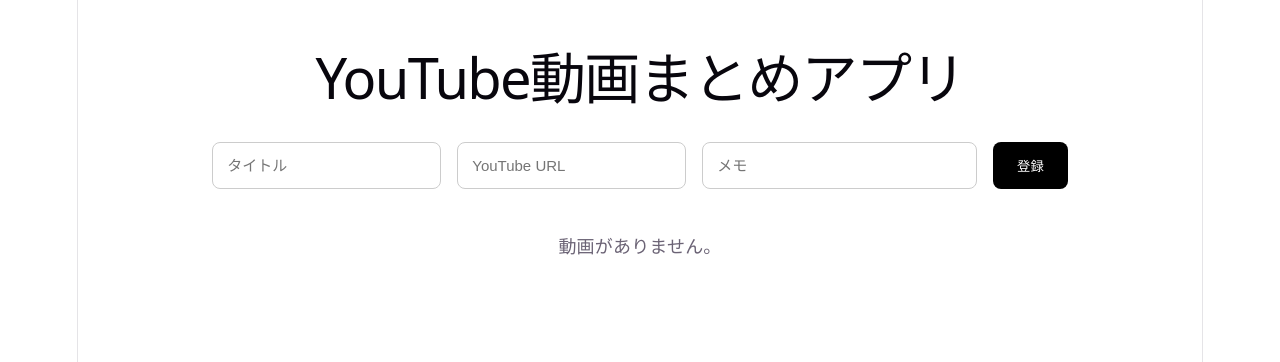
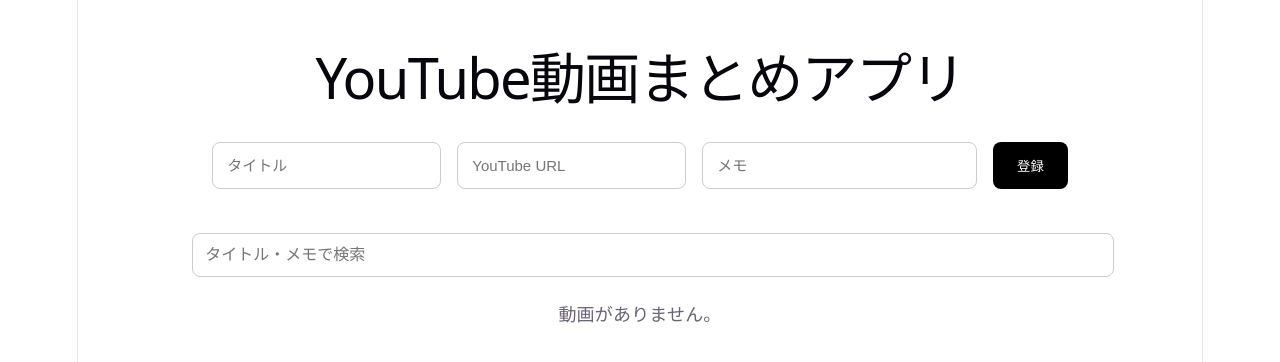
Before and after one commit to ka2ki1/video-stock-frontend, a React (Vite) app: page / in a window 1280 px wide. Shown: the top 362 px of the page. Built offline with nearby package versions, Linux system fonts and the light colour scheme.

Commit message:
feat: add video search functionality

```diff
--- a/src/App.jsx
+++ b/src/App.jsx
@@ -15,6 +15,7 @@
   });
 
   const [editingVideo, setEditingVideo] = useState(null);
+  const [searchKeyword, setSearchKeyword] = useState("");
 
   useEffect(() => {
     localStorage.setItem("videos", JSON.stringify(videos));
@@ -61,6 +62,15 @@
     });
   }
 
+  const filteredVideos = videos.filter((video) => {
+    const keyword = searchKeyword.toLowerCase();
+
+    return (
+      video.title.toLowerCase().includes(keyword) ||
+      (video.memo || "").toLowerCase().includes(keyword)
+    );
+  });
+
   return (
     <div style={{ maxWidth: "1200px", margin: "0 auto", padding: "32px" }}>
       <h1>YouTube動画まとめアプリ</h1>
@@ -72,8 +82,23 @@
         onCancelEdit={() => setEditingVideo(null)}
       />
 
+      <input
+        type="text"
+        placeholder="タイトル・メモで検索"
+        value={searchKeyword}
+        onChange={(e) => setSearchKeyword(e.target.value)}
+        style={{
+          width: "100%",
+          padding: "12px",
+          marginBottom: "24px",
+          borderRadius: "8px",
+          border: "1px solid #ccc",
+          fontSize: "16px",
+        }}
+      />
+
       <VideoList
-        videos={videos}
+        videos={filteredVideos}
         onDelete={handleDelete}
         onEdit={handleEdit}
         onDragEnd={handleDragEnd}
```
